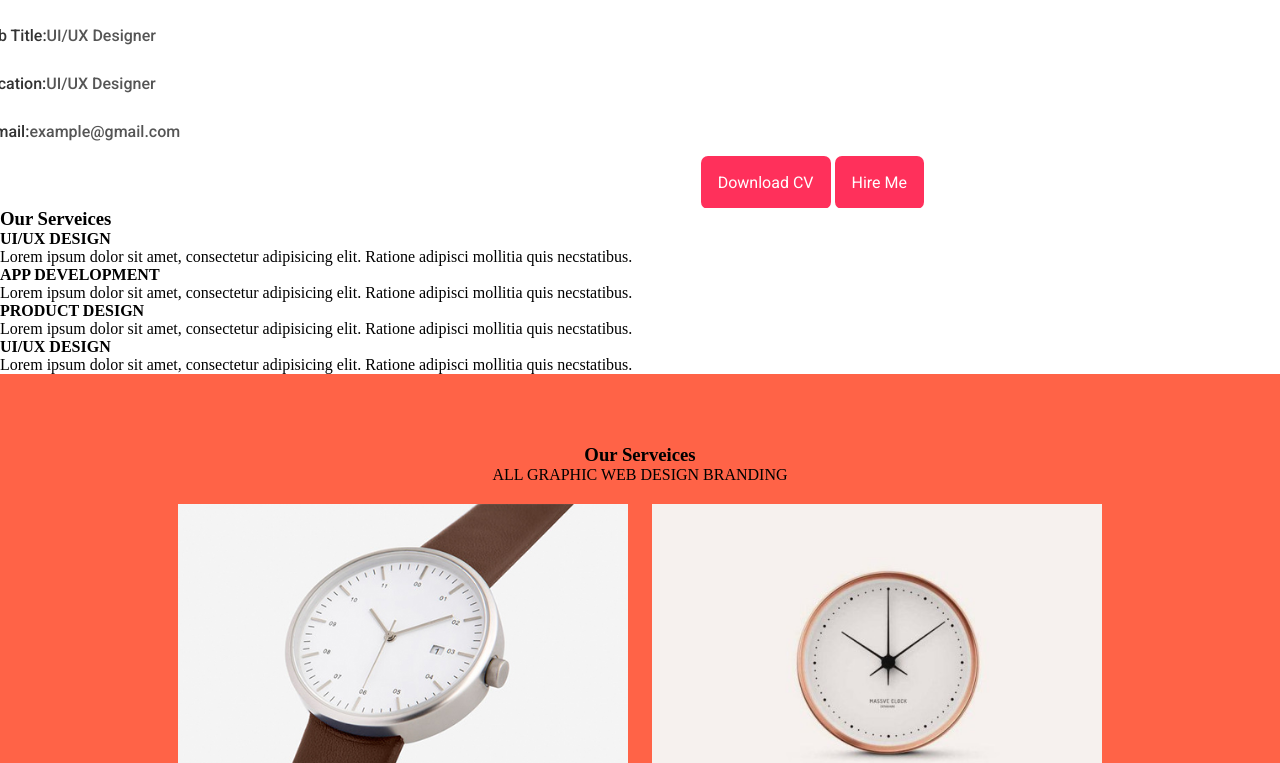
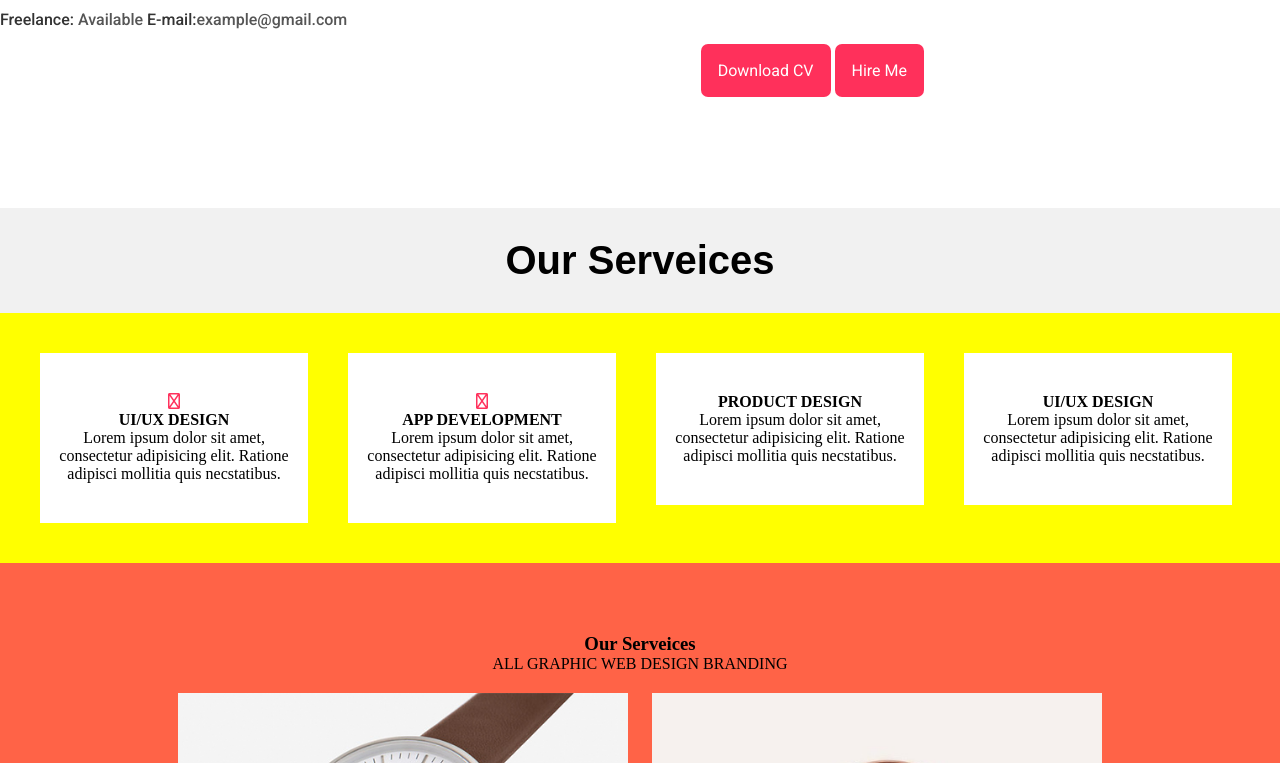
Before and after one commit to Abrar-Hosny/Fokir, a plain HTML site: page index.html in a window 1280 px wide. Shown: the part 1392-2155 px from the top of the page. Drawn offline with Linux system fonts and the light colour scheme.

Commit message:
changes has done

```diff
--- a/CSS/style.css
+++ b/CSS/style.css
@@ -131,8 +131,9 @@ float: left;
 } */
 
 .about-section .about-content {
-    padding: 50px 0;
+    padding: 50px 20px;
     margin: 10px 80px;
+
 }
 
 .about-section .about-content span span{
@@ -224,11 +225,35 @@ display: inline-block;
 
 
 
+.services-section{
+    background-color: #F1F1F1;
+    text-align: center;
 
 
+}
+
+.services-section h3{
+font-family: "Source Sans Pro", sans-serif;
+font-size: 40px;
+font-weight: 800;
+font-size: normal;
+padding: 30px;
+}
 
 
+.services-section .services  {
 
+    padding: 20px 20px;
+    background-color: yellow;
+}
+
+.services-section .services .service {
+    float: left;
+    margin: 20px;
+    width: 20%;
+    background-color: white;
+    padding: 40px 10px;
+}
 
 
 
--- a/index.html
+++ b/index.html
@@ -9,7 +9,7 @@
 <link rel="preconnect" href="https://fonts.googleapis.com">
 <link rel="preconnect" href="https://fonts.gstatic.com" crossorigin>
 <link href="https://fonts.googleapis.com/css2?family=Alegreya+Sans:ital,wght@0,100;0,300;0,400;0,500;0,700;0,800;0,900;1,100;1,300;1,400;1,500;1,700;1,800;1,900&family=Alegreya:ital@0;1&family=Roboto:ital,wght@0,100;0,300;0,400;0,500;0,700;0,900;1,100;1,300;1,400;1,500;1,700;1,900&family=Source+Sans+3:ital,wght@0,200..900;1,200..900&display=swap" rel="stylesheet">
-</head>
+<link rel="stylesheet" href="https://cdnjs.cloudflare.com/ajax/libs/font-awesome/6.5.1/css/all.min.css" integrity="sha512-DTOQO9RWCH3ppGqcWaEA1BIZOC6xxalwEsw9c2QQeAIftl+Vegovlnee1c9QX4TctnWMn13TZye+giMm8e2LwA==" crossorigin="anonymous" referrerpolicy="no-referrer" /></head>
   <body>
     <div class="main-section">
       <div class="header">
@@ -96,21 +96,27 @@
         <h3>
             Our Serveices
         </h3>
-        <div class="service-one">
-            <h4>UI/UX DESIGN</h4>
-            <p>Lorem ipsum dolor sit amet, consectetur adipisicing elit. Ratione adipisci mollitia quis necstatibus.</p>
-        </div>
-        <div class="service-two">
-            <h4>APP DEVELOPMENT</h4>
-            <p>Lorem ipsum dolor sit amet, consectetur adipisicing elit. Ratione adipisci mollitia quis necstatibus.</p>
-        </div>
-        <div class="service-three">
-            <h4>PRODUCT DESIGN</h4>
-            <p>Lorem ipsum dolor sit amet, consectetur adipisicing elit. Ratione adipisci mollitia quis necstatibus.</p>
-        </div>
-        <div class="service-four">
-            <h4>UI/UX DESIGN</h4>
-            <p>Lorem ipsum dolor sit amet, consectetur adipisicing elit. Ratione adipisci mollitia quis necstatibus.</p>
+        <div class="services">
+            <div class="service">
+                <i class="fa-regular fa-pen-ruler" style="color: #ff325d;"></i>                <h4>UI/UX DESIGN</h4>
+                <p>Lorem ipsum dolor sit amet, consectetur adipisicing elit. Ratione adipisci mollitia quis necstatibus.</p>
+            </div>
+            <div class="service">
+                <i class="fa-regular fa-gears" style="color: #ff325d;"></i>
+                <h4>APP DEVELOPMENT</h4>
+                <p>Lorem ipsum dolor sit amet, consectetur adipisicing elit. Ratione adipisci mollitia quis necstatibus.</p>
+            </div>
+            <div class="service">
+                <h4>PRODUCT DESIGN</h4>
+                <p>Lorem ipsum dolor sit amet, consectetur adipisicing elit. Ratione adipisci mollitia quis necstatibus.</p>
+            </div>
+            <div class="service">
+                <h4>UI/UX DESIGN</h4>
+                <p>Lorem ipsum dolor sit amet, consectetur adipisicing elit. Ratione adipisci mollitia quis necstatibus.</p>
+            </div>
+            <div class="clear-fix">
+
+            </div>
         </div>
     </div>
 
```
